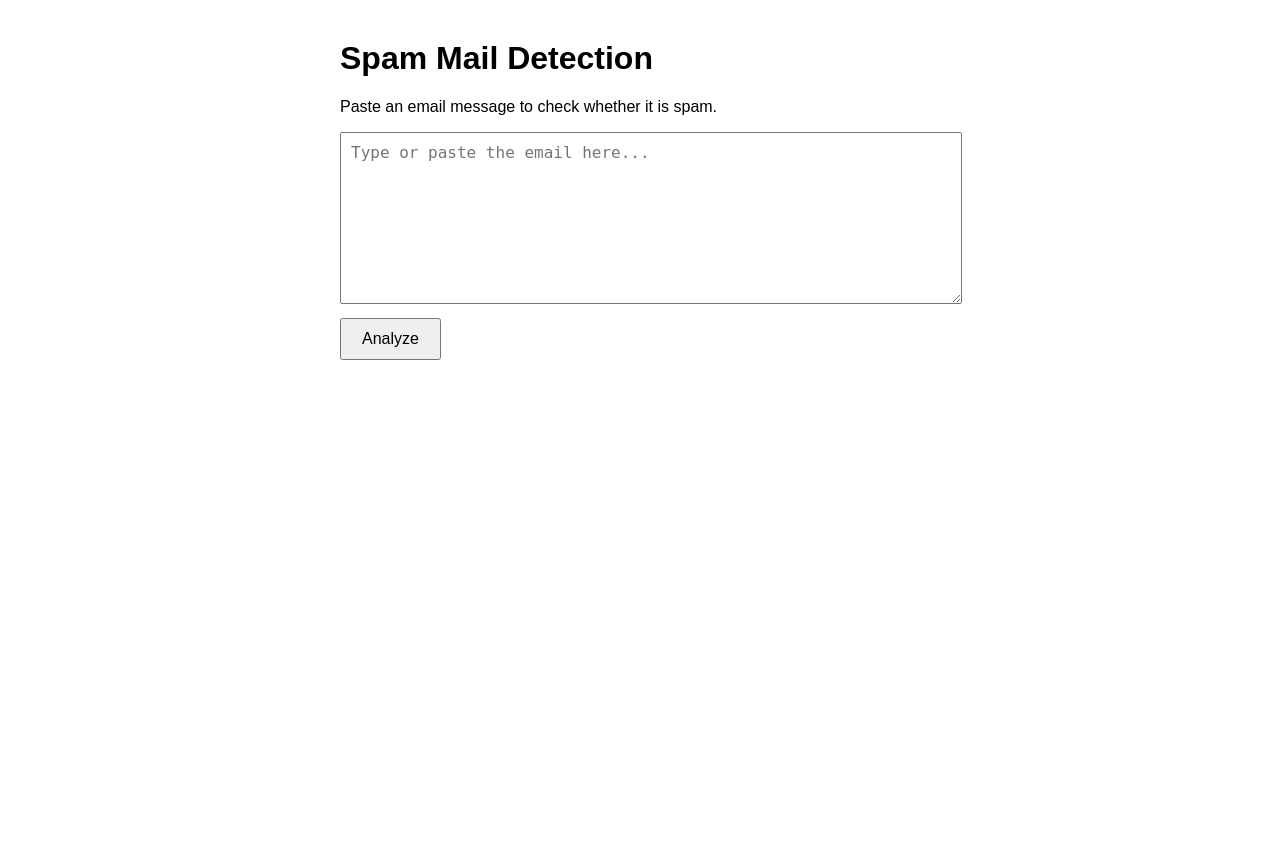
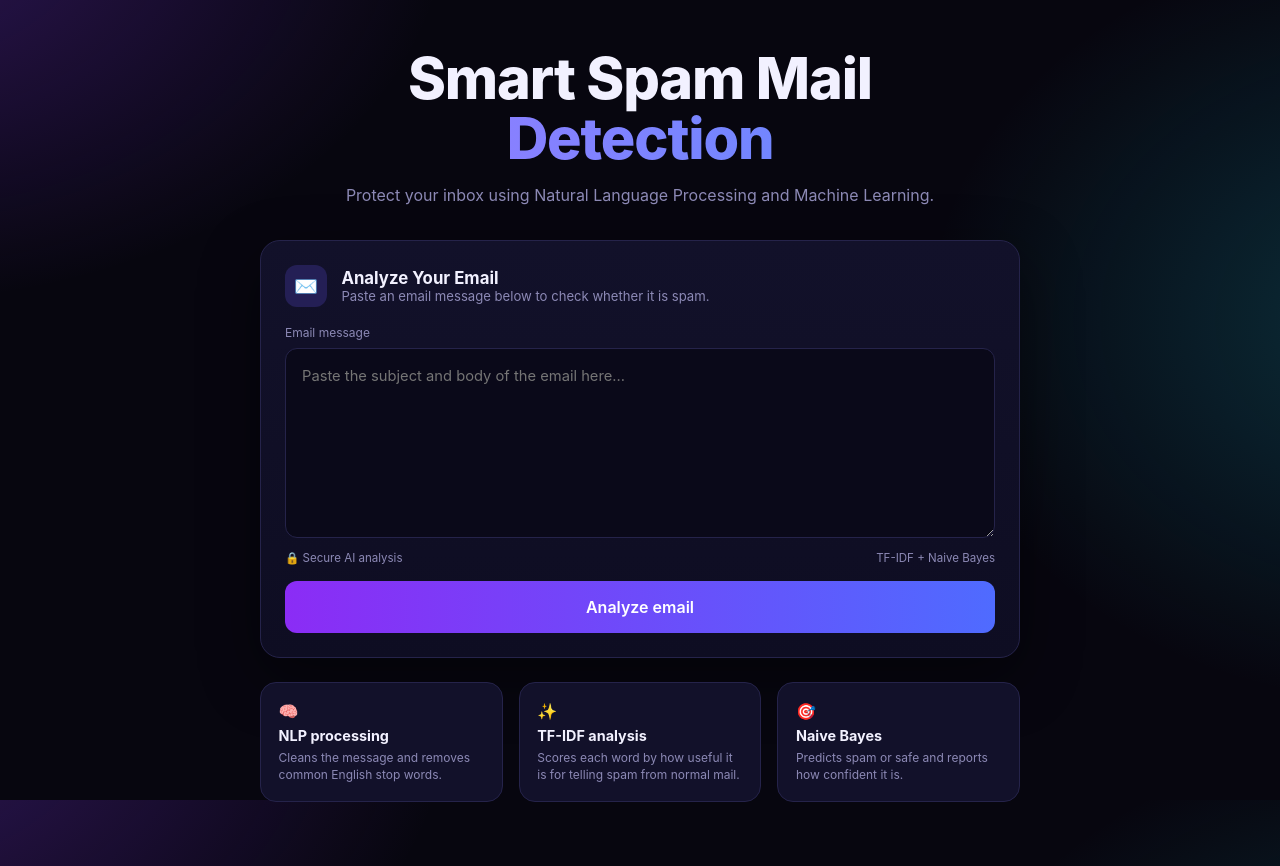
Before and after one commit to Durga09123/spam-mail-detection, a Flask app: page / in a window 1280 px wide. Before the commit the page ends 360 px from the top, so only its background shows below. Run offline with Flask 3, Linux system fonts and the light colour scheme.

Commit message:
Revamp index.html for Smart Spam Mail Detection
Updated the title and enhanced the styling for the spam mail detection page. Added new features and improved the user interface.

```diff
--- a/templates/index.html
+++ b/templates/index.html
@@ -3,32 +3,130 @@
 <head>
   <meta charset="UTF-8">
   <meta name="viewport" content="width=device-width, initial-scale=1">
-  <title>Spam Mail Detection</title>
+  <title>Smart Spam Mail Detection</title>
   <style>
-    body { font-family: Arial, sans-serif; max-width: 600px; margin: 40px auto; padding: 0 15px; }
-    textarea { width: 100%; height: 150px; padding: 10px; font-size: 16px; }
-    button { margin-top: 10px; padding: 10px 20px; font-size: 16px; cursor: pointer; }
-    .result { margin-top: 20px; padding: 15px; border: 1px solid #ccc; }
-    .spam { color: red; }
-    .safe { color: green; }
-  </style>
+:root{
+  --bg:#07060f; --panel:#12112a; --panel2:#0a0919; --line:#25234a;
+  --text:#f2f1ff; --muted:#8c89b5; --accent:#8b5cf6; --accent2:#4f6bff;
+  --ok:#2fe0a0; --bad:#ff6b7a; --warn:#f5b84b;
+}
+*{box-sizing:border-box;margin:0;padding:0}
+html{scroll-behavior:smooth}
+body{
+  min-height:100vh; font-family:"Inter",system-ui,-apple-system,"Segoe UI",sans-serif;
+  color:var(--text); background:var(--bg);
+  background-image:
+    radial-gradient(60rem 40rem at -10% -10%, rgba(120,50,220,.35), transparent 60%),
+    radial-gradient(50rem 40rem at 110% 40%, rgba(20,150,170,.28), transparent 60%);
+  background-attachment:fixed; padding:3rem 1.25rem 4rem;
+}
+.wrap{max-width:760px;margin:0 auto}
+h1{font-size:clamp(2.2rem,6vw,3.6rem);line-height:1.05;text-align:center;font-weight:800;letter-spacing:-.02em}
+h1 span{display:block;background:linear-gradient(90deg,#9b7bff,#5f8bff);-webkit-background-clip:text;background-clip:text;color:transparent}
+.sub{text-align:center;color:var(--muted);margin:1rem 0 2.2rem}
+.card{background:linear-gradient(180deg,var(--panel),#0e0d22);border:1px solid var(--line);border-radius:20px;padding:1.5rem;box-shadow:0 20px 60px rgba(0,0,0,.45)}
+.card-head{display:flex;gap:.9rem;align-items:center;margin-bottom:1.1rem}
+.icon{width:42px;height:42px;border-radius:12px;display:grid;place-items:center;background:#241f55;font-size:1.2rem}
+.card-head h2{font-size:1.05rem}
+.card-head p{color:var(--muted);font-size:.82rem}
+label{display:block;color:var(--muted);font-size:.75rem;margin-bottom:.5rem}
+textarea{width:100%;min-height:190px;resize:vertical;background:var(--panel2);color:var(--text);border:1px solid var(--line);border-radius:12px;padding:1rem;font:inherit;font-size:.92rem;line-height:1.5}
+textarea:focus{outline:2px solid var(--accent);outline-offset:1px}
+.meta{display:flex;justify-content:space-between;color:var(--muted);font-size:.72rem;margin:.6rem 0 1rem}
+button{width:100%;padding:1rem;border:0;border-radius:12px;cursor:pointer;font:inherit;font-weight:600;color:#fff;background:linear-gradient(90deg,#8b2cf5,#4f6bff);transition:transform .15s,filter .15s}
+button:hover{filter:brightness(1.1)}
+button:active{transform:scale(.99)}
+button:focus-visible{outline:2px solid #fff;outline-offset:3px}
+.result{margin-top:1.5rem}
+.result-top{display:flex;justify-content:space-between;align-items:center;gap:1rem;margin-bottom:1.6rem}
+.verdict{display:flex;gap:.8rem;align-items:center}
+.badge{width:40px;height:40px;border-radius:12px;display:grid;place-items:center;font-size:1.1rem}
+.safe .badge{background:rgba(47,224,160,.15);color:var(--ok)}
+.spam .badge{background:rgba(255,107,122,.15);color:var(--bad)}
+.verdict h3{font-size:1.05rem}
+.safe h3{color:var(--ok)} .spam h3{color:var(--bad)}
+.verdict small{color:var(--muted)}
+.conf{text-align:right}
+.conf small{display:block;color:var(--muted);font-size:.7rem}
+.conf strong{font-size:1.4rem;color:#b9a2ff}
+.rings{display:grid;grid-template-columns:repeat(3,1fr);gap:1rem;text-align:center;margin-bottom:1.4rem}
+.ring{width:84px;height:84px;margin:0 auto .6rem;border-radius:50%;display:grid;place-items:center;
+  background:conic-gradient(var(--c) calc(var(--p)*1%), #26244a 0)}
+.ring i{width:70px;height:70px;border-radius:50%;background:#0c0b1f;display:grid;place-items:center;font-style:normal;font-size:1.3rem}
+.ring.ok{--c:#9b6bff;--p:30} .ring.flag{--c:#9b6bff;--p:92}
+.rings b{display:block;font-size:.85rem}
+.rings span{color:var(--muted);font-size:.72rem}
+.why{display:flex;gap:.8rem;background:#1a1840;border:1px solid var(--line);border-radius:12px;padding:1rem}
+.why strong{display:block;font-size:.85rem;margin-bottom:.2rem}
+.why p{color:var(--muted);font-size:.8rem;line-height:1.5}
+.features{display:grid;grid-template-columns:repeat(3,1fr);gap:1rem;margin-top:1.5rem}
+.feature{background:var(--panel);border:1px solid var(--line);border-radius:16px;padding:1.1rem}
+.feature h4{font-size:.9rem;margin:.4rem 0 .3rem}
+.feature p{color:var(--muted);font-size:.75rem;line-height:1.45}
+@media(max-width:600px){.features,.rings{grid-template-columns:1fr}.result-top{flex-direction:column;align-items:flex-start}.conf{text-align:left}}
+@media(prefers-reduced-motion:reduce){*{transition:none!important}}
+</style>
 </head>
 <body>
-  <h1>Spam Mail Detection</h1>
-  <p>Paste an email message to check whether it is spam.</p>
+<main class="wrap">
+  <h1>Smart Spam Mail <span>Detection</span></h1>
+  <p class="sub">Protect your inbox using Natural Language Processing and Machine Learning.</p>
 
-  <form method="POST">
-    <textarea name="message" required placeholder="Type or paste the email here...">{{ message }}</textarea>
-    <br>
-    <button type="submit">Analyze</button>
-  </form>
+  <section class="card">
+    <div class="card-head">
+      <div class="icon">✉️</div>
+      <div>
+        <h2>Analyze Your Email</h2>
+        <p>Paste an email message below to check whether it is spam.</p>
+      </div>
+    </div>
 
-  {% if result %}
-  <div class="result">
-    <h2 class="{{ 'spam' if 'SPAM' in result else 'safe' }}">{{ result }}</h2>
-    <p>Confidence: {{ confidence }}%</p>
-    <p>Reason: {{ reason }}</p>
-  </div>
-  {% endif %}
+    <form method="POST" action="/">
+      <label for="message">Email message</label>
+      <textarea id="message" name="message" required
+        placeholder="Paste the subject and body of the email here...">{{ message }}</textarea>
+      <div class="meta"><span>🔒 Secure AI analysis</span><span>TF-IDF + Naive Bayes</span></div>
+      <button type="submit">Analyze email</button>
+    </form>
+
+    {% if result %}
+    <div class="result" id="result">
+      <div class="result-top {{ 'spam' if is_spam else 'safe' }}">
+        <div class="verdict {{ 'spam' if is_spam else 'safe' }}">
+          <div class="badge">{{ '⚠' if is_spam else '✓' }}</div>
+          <div>
+            <small>Analysis result</small>
+            <h3>{{ result }}</h3>
+            <small>{{ 'Potentially unwanted or suspicious email detected.' if is_spam else 'This email appears to be safe.' }}</small>
+          </div>
+        </div>
+        <div class="conf"><small>Confidence</small><strong>{{ confidence }}%</strong></div>
+      </div>
+
+      <div class="rings">
+        {% for key, title in [('timing','Timing'),('content','Content'),('pattern','Pattern')] %}
+        {% set label, flagged = breakdown[key] %}
+        <div>
+          <div class="ring {{ 'flag' if flagged else 'ok' }}"><i>{{ '⚠' if flagged else '✓' }}</i></div>
+          <b>{{ title }}</b><span>{{ label }}</span>
+        </div>
+        {% endfor %}
+      </div>
+
+      <div class="why">
+        <div>💡</div>
+        <div><strong>Why this result?</strong><p>{{ reason }}</p></div>
+      </div>
+    </div>
+    <script>document.getElementById('result').scrollIntoView({behavior:'smooth',block:'center'});</script>
+    {% endif %}
+  </section>
+
+  <section class="features">
+    <div class="feature"><div>🧠</div><h4>NLP processing</h4><p>Cleans the message and removes common English stop words.</p></div>
+    <div class="feature"><div>✨</div><h4>TF-IDF analysis</h4><p>Scores each word by how useful it is for telling spam from normal mail.</p></div>
+    <div class="feature"><div>🎯</div><h4>Naive Bayes</h4><p>Predicts spam or safe and reports how confident it is.</p></div>
+  </section>
+</main>
 </body>
 </html>
```
